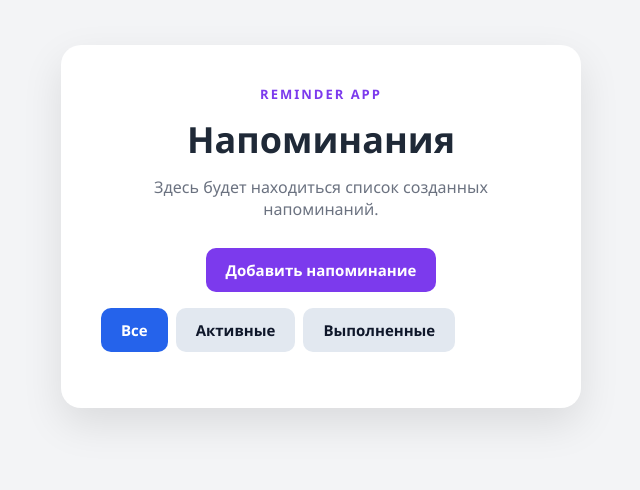
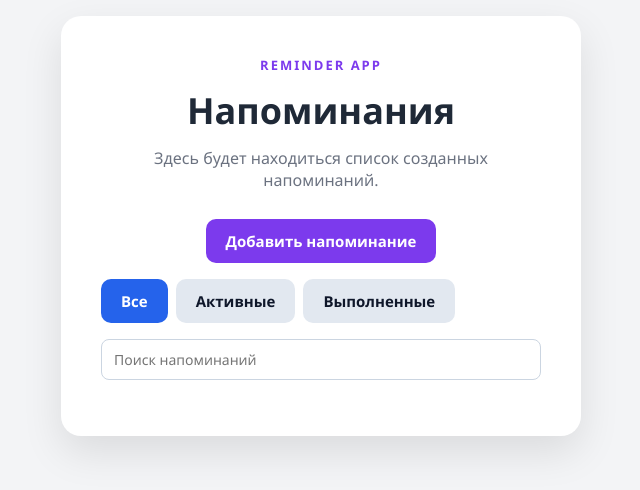
Before and after one commit to askly8390/reminder-app, a Vue app: page / in a window 1280 px wide. Shown: the part 174-664 px from the top of the page, without its empty margins (319-959 px from the left). Built offline with nearby package versions, Linux system fonts and the light colour scheme.

Commit message:
feat: add reminder search

```diff
--- a/src/renderer/src/App.vue
+++ b/src/renderer/src/App.vue
@@ -32,16 +32,20 @@ const reminderTime = ref('')
 const editingReminderId = ref<number | null>(null)
 const reminders = ref<Reminder[]>(loadReminders())
 const reminderFilter = ref<ReminderFilter>('all')
+const reminderSearchQuery = ref('')
 const filteredReminders = computed(() => {
-  if (reminderFilter.value === 'active') {
-    return reminders.value.filter((reminder) => !reminder.completed)
-  }
+  const searchQuery = reminderSearchQuery.value.trim().toLowerCase()
 
-  if (reminderFilter.value === 'completed') {
-    return reminders.value.filter((reminder) => reminder.completed)
-  }
+  return reminders.value.filter((reminder) => {
+    const matchesFilter =
+      reminderFilter.value === 'all' ||
+      (reminderFilter.value === 'active' && !reminder.completed) ||
+      (reminderFilter.value === 'completed' && reminder.completed)
 
-  return reminders.value
+    const matchesSearch = reminder.title.toLowerCase().includes(searchQuery)
+
+    return matchesFilter && matchesSearch
+  })
 })
 watch(
   reminders,
@@ -180,7 +184,12 @@ onUnmounted(() => {
           Выполненные
         </button>
       </div>
-
+      <input
+        v-model.trim="reminderSearchQuery"
+        class="reminder-search"
+        type="search"
+        placeholder="Поиск напоминаний"
+      />
       <form v-if="isFormOpen" class="reminder-form" @submit.prevent="saveReminder">
         <h2>
           {{ editingReminderId !== null ? 'Редактирование напоминания' : 'Новое напоминание' }}
@@ -379,4 +388,18 @@ button {
   background-color: #2563eb;
   color: #ffffff;
 }
+
+.reminder-search {
+  width: 100%;
+  margin-bottom: 16px;
+  padding: 10px 12px;
+  border: 1px solid #cbd5e1;
+  border-radius: 8px;
+  font-size: 14px;
+}
+
+.reminder-search:focus {
+  border-color: #2563eb;
+  outline: none;
+}
 </style>
```
